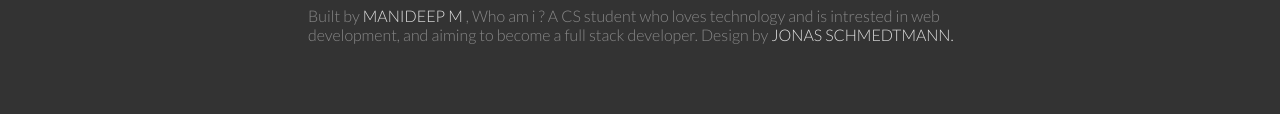
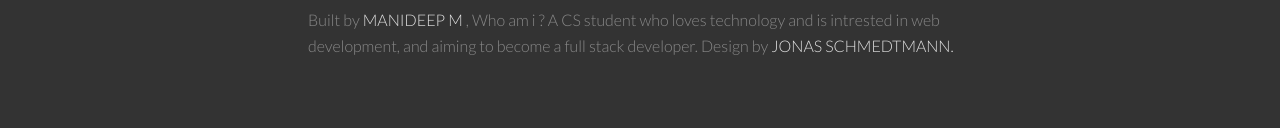
Before and after one commit to Manideep519/omnifood, a website: page app/index.html in a window 1280 px wide. Shown: the part 5654-5782 px from the top of the page. Drawn offline with Linux system fonts and the light colour scheme; files whose address does not match are found by name.

Commit message:
footer update v.1.1

```diff
--- a/app/css/main.css
+++ b/app/css/main.css
@@ -637,6 +637,7 @@ html{
 		margin: 0 auto;
 		padding: 1rem;
 		width: 60%;
+		line-height: 1.6;
 	}
 
 .footer__copyright a{
--- a/app/sass/layout/_footer.css
+++ b/app/sass/layout/_footer.css
@@ -71,6 +71,7 @@
 		margin: 0 auto;
 		padding: 1rem;
 		width: 60%;
+		line-height: 1.6;
 
 		a{
 			text-decoration: none;
```
